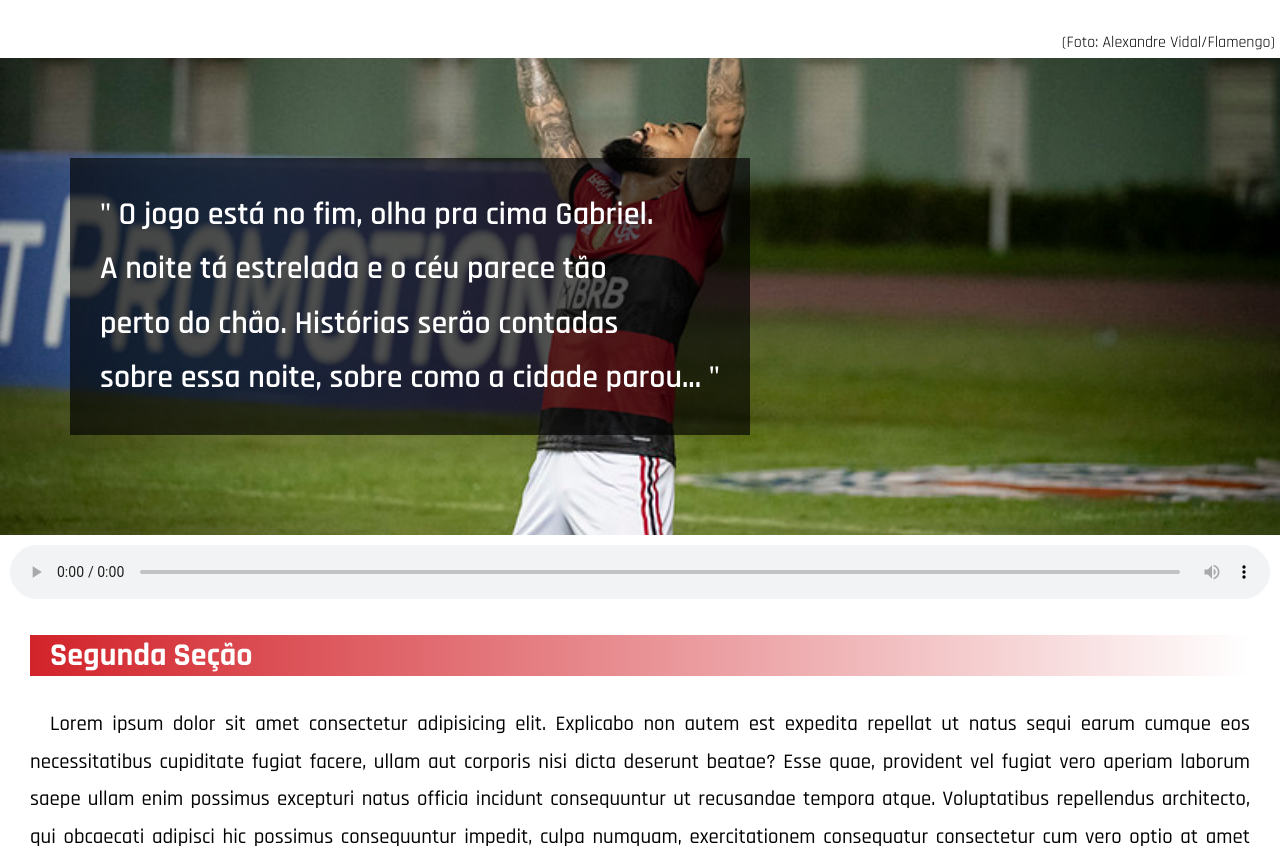
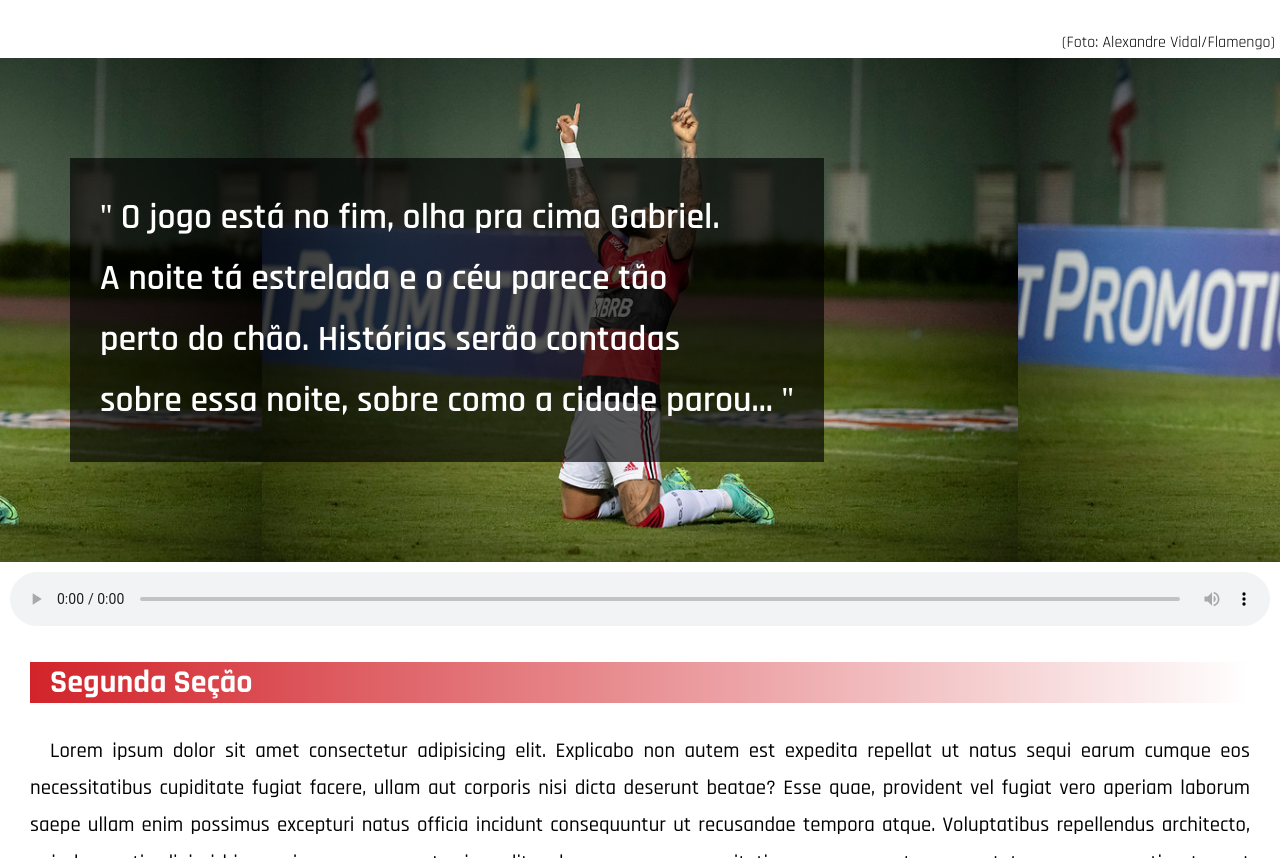
Before and after one commit to gabrielbuttendorf/projeto-flamengo, a plain HTML site: page index.html in a window 1280 px wide. Shown: the part 888-1746 px from the top of the page. Drawn offline with Linux system fonts and the light colour scheme.

Commit message:
Update style.css

```diff
--- a/style.css
+++ b/style.css
@@ -78,7 +78,7 @@ section.imagem {
     background-image: url(imagens/gabigol-olhando-pra-cima.jpg);
     background-position: center center;
     background-attachment: fixed;
-    background-size: cover;
+    background-size: contain;
 }
 
 figcaption {
@@ -89,7 +89,7 @@ figcaption {
 section.imagem p {
     color: white;
     font-weight: 600;
-    font-size: 2.5vw;
+    font-size: 2.8vw;
     line-height: 1.7em;
     margin: 100px 70px;
     padding: 30px;
```
